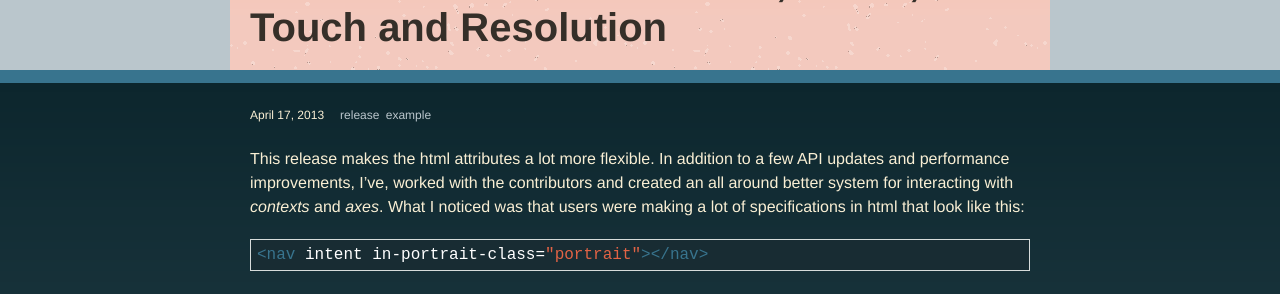
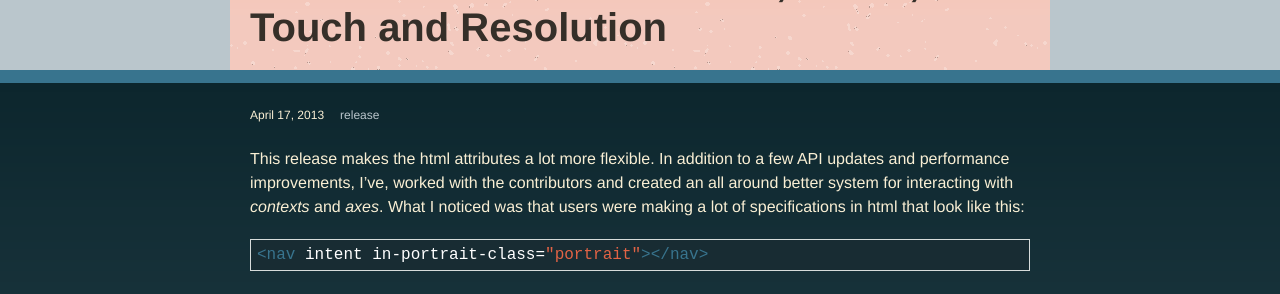
Before and after one commit to dowjones/intentionjs, a Jekyll site: the page built from _posts/2013-4-17-responsive-axes.md, in a window 1280 px wide and 900 px high. Shown: the part 255-549 px from the top of the window. Built offline with Jekyll 4.4.1, drawn with Linux system fonts in a browser that asks for light colours.

Commit message:
this post is not an example

```diff
--- a/_posts/2013-4-17-responsive-axes.md
+++ b/_posts/2013-4-17-responsive-axes.md
@@ -3,7 +3,6 @@ layout: post
 title: Flexible Responsive Axes Changing HTML Based on Orientation, Width, Touch and Resolution
 tags:
 - release
-- example
 ---
 
 This release makes the html attributes a lot more flexible. In addition to a few API updates and performance improvements, I've, worked with the contributors and created an all around better system for interacting with *contexts* and *axes*. What I noticed was that users were making a lot of specifications in html that look like this:
```
